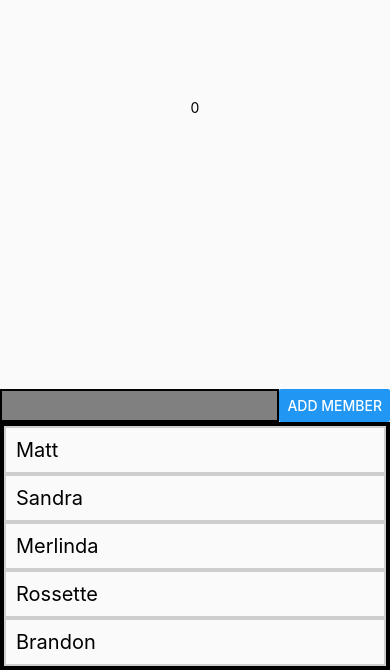
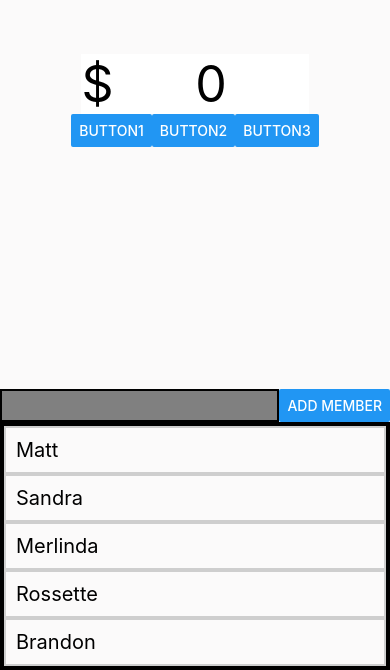
Before and after one commit to Mmendero/Split, a React Native app: screen / in a window 390 px wide. Shown: the part 174-844 px from the top of the page. Built offline with nearby package versions, Linux system fonts and the light colour scheme.

Commit message:
Added Bill Input

```diff
--- a/src/bill-input.js
+++ b/src/bill-input.js
@@ -23,10 +23,35 @@ class Bill extends Component {
     }
   }
 
+  onChangeInput = text => {
+    this.setState({
+      billInput: text
+    })
+  }
+
   render() {
     return (
+      <View>
+        <View style={styles.billInputContainer}>
+          <Text style={styles.billText}>$</Text>
 
-      <Text>{this.state.billInput}</Text>
+          <TextInput
+            style={styles.billInput}
+            keyboardType='numeric'
+            onChangeText={this.onChangeInput}
+            value={this.state.billInput}
+            maxLength={4}
+          />
+        </View>
+
+        <View style={styles.billButtonContainer}>
+          <Button style={styles.billButton} title='Button1'/>
+          <Button style={styles.billButton} title='Button2'/>
+          <Button style={styles.billButton} title='Button3'/>
+        </View>
+      </View>
+
+
 
 
     );
--- a/src/party-input.js
+++ b/src/party-input.js
@@ -24,10 +24,12 @@ class PartyInput extends Component {
   }
 
   onAddMember = member => {
-    this.setState({
-      textinput: ''
-    })
-    this.props.add(member);
+    if(!(member == '')){
+      this.setState({
+        textinput: ''
+      })
+      this.props.add(member);
+    }
   }
 
   onChangeInput = event => {
--- a/src/styles.js
+++ b/src/styles.js
@@ -12,6 +12,33 @@ const styles = StyleSheet.create({
 	billContainer: {
 		flex: 2,
 		justifyContent: 'center',
+	},
+	billInputContainer: {
+		flex: 1,
+		flexDirection: 'row',
+		justifyContent: 'center',
+		alignItems: "center",
+	},
+	billButtonContainer: {
+		flex: 1,
+		flexDirection: 'row',
+		justifyContent: 'center',
+		alignItems: "center",
+	},
+	billInput: {
+		width: '50%',
+		backgroundColor: 'white',
+		fontSize: 50,
+		textAlign: 'center'
+	},
+	billButton: {
+		backgroundColor: 'dodgerblue',
+		margin: 10,
+		fontSize: 25,
+	},
+	billText: {
+		backgroundColor: 'white',
+		fontSize: 50,
 	},
 	//Add Member Styles
 	memberPromptContainer: {
```
